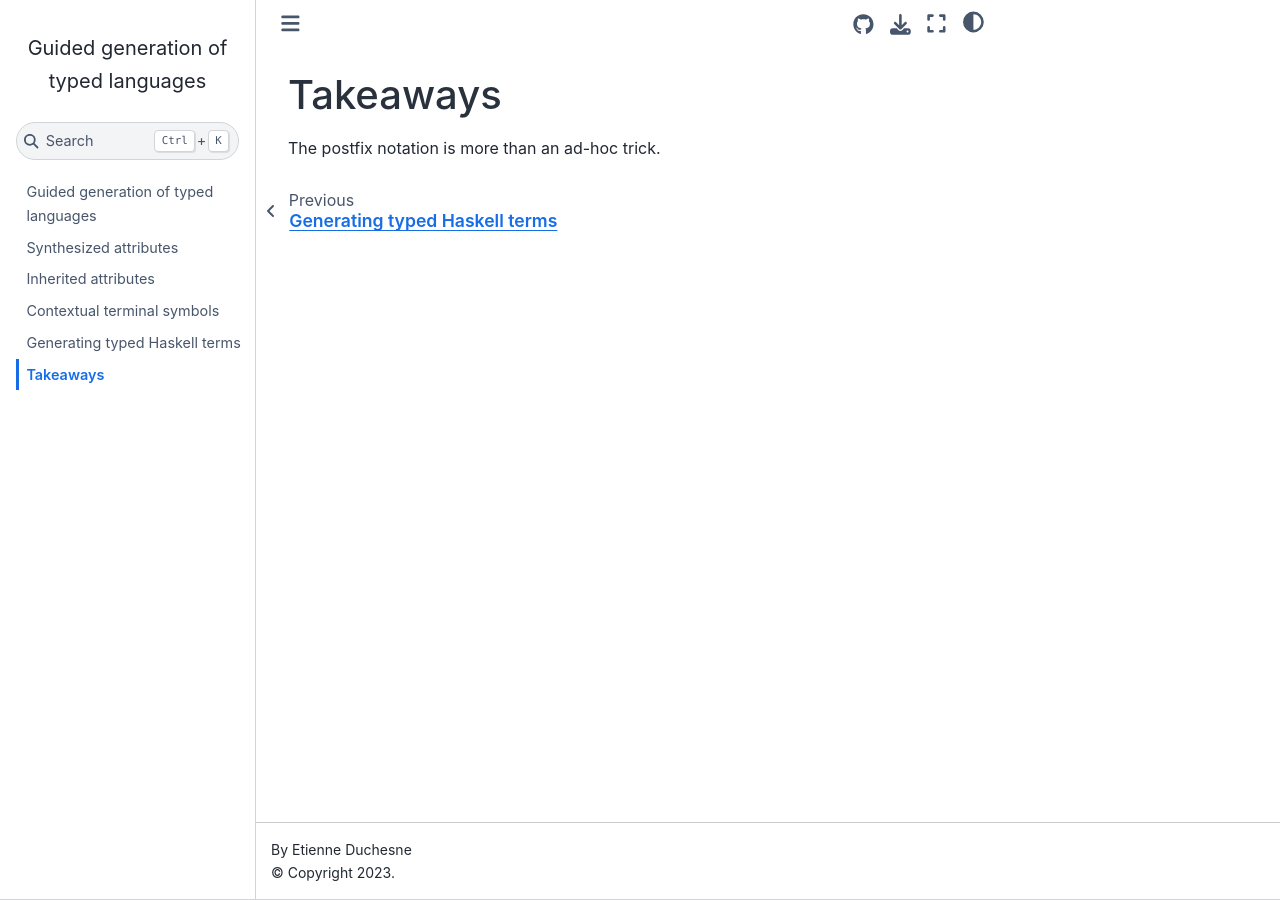
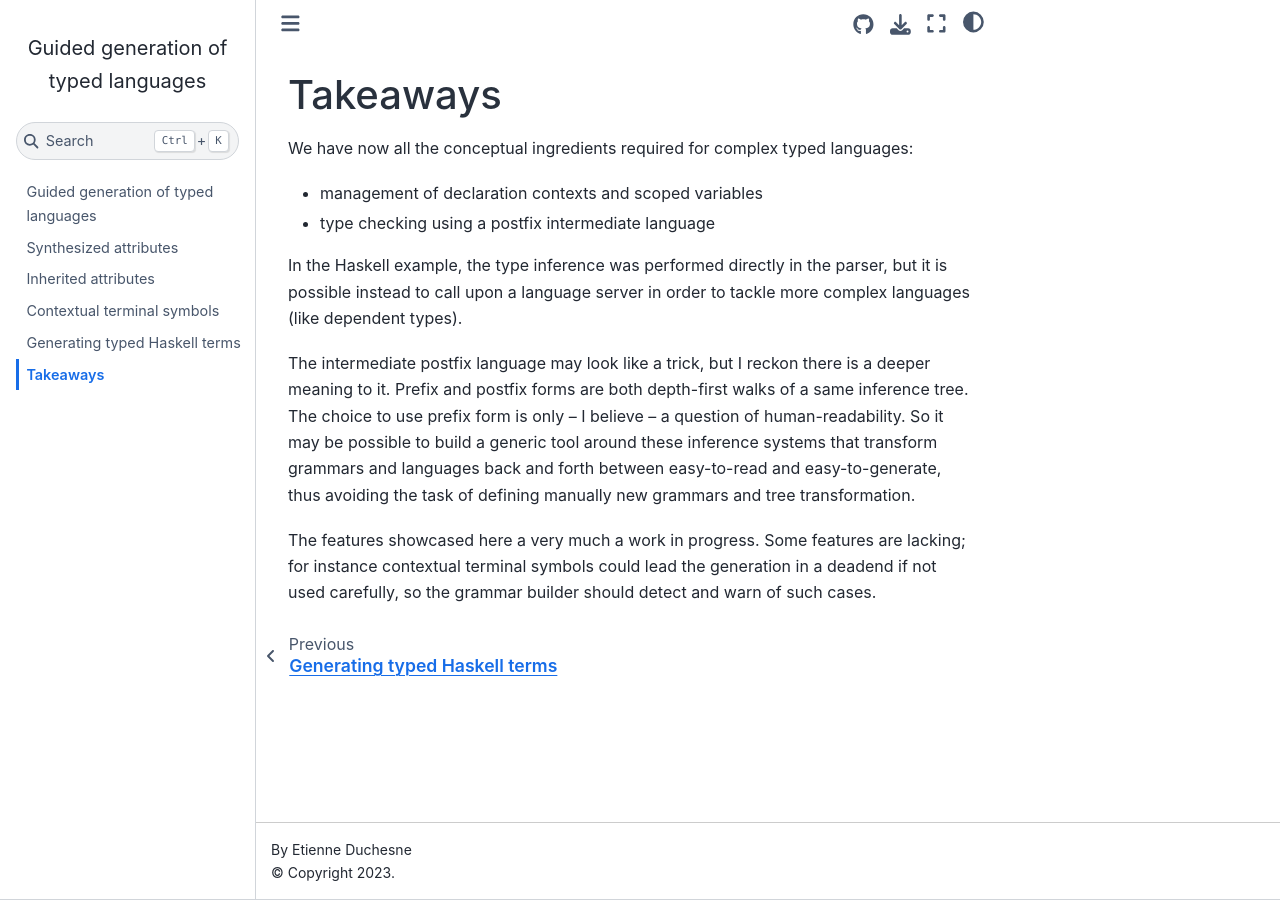
Before and after one commit to educhesne/guiding-typed-lang, a Jupyter Book: the page built from docs/takeaways.md, in a window 1280 px wide. Built offline with Jupyter Book 1.0.4 settings and Sphinx 7.4.7 and the Sphinx Book theme 1.1.4, drawn with Linux system fonts in a browser that asks for light colours.

Commit message:
add takeaways section

```diff
--- a/docs/takeaways.md
+++ b/docs/takeaways.md
@@ -1,3 +1,19 @@
 # Takeaways
 
-The postfix notation is more than an ad-hoc trick.
+We have now all the conceptual ingredients required for complex typed languages:
+* management of declaration contexts and scoped variables
+* type checking using a postfix intermediate language
+
+In the Haskell example, the type inference was performed directly in the parser, but it is
+possible instead to call upon a language server in order
+to tackle more complex languages (like dependent types).
+
+The intermediate postfix language may look like a trick, but I reckon there is a deeper meaning to it. Prefix and postfix
+forms are both depth-first walks of a same inference tree. The choice to use prefix form is only -- I believe -- a
+question of human-readability. So it may be possible to build a generic tool around these inference systems
+ that transform grammars and languages back and forth between easy-to-read and easy-to-generate, thus avoiding the
+ task of defining manually new grammars and tree transformation.
+
+The features showcased here a very much a work in progress. Some features are lacking; for instance contextual
+terminal symbols could lead the generation in a deadend if not used carefully, so the grammar
+builder should detect and warn of such cases.
```
